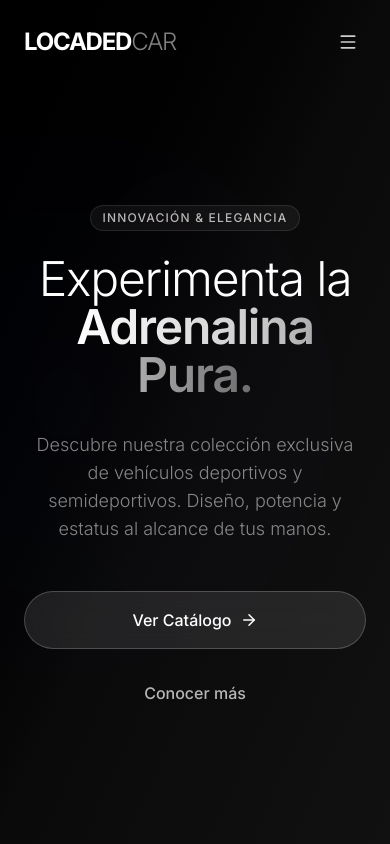
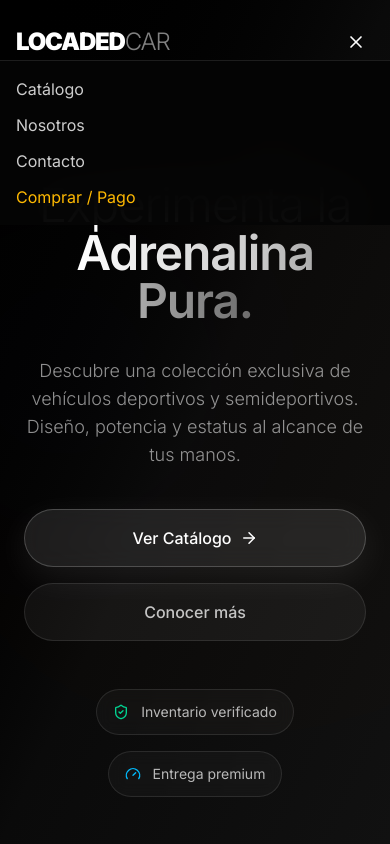
Before and after one commit to YvnPretty/LocadedCar, a Next.js app: page / in a window 390 px wide. Both pictures are taken after a click on the button "Abrir menú". Shown: the top 844 px of the page. Built offline with nearby package versions, Linux system fonts and the light colour scheme; no server answers; the database is empty.

Commit message:
Refine luxury landing and catalog filters

```diff
--- a/src/app/globals.css
+++ b/src/app/globals.css
@@ -12,11 +12,34 @@
   --font-mono: var(--font-geist-mono);
 }
 
+html {
+  scroll-behavior: smooth;
+}
+
 body {
-  background: var(--background);
+  background:
+    radial-gradient(circle at top, rgba(120, 119, 198, 0.18), transparent 30%),
+    radial-gradient(circle at bottom right, rgba(251, 146, 60, 0.12), transparent 28%),
+    var(--background);
   color: var(--foreground);
   font-family: var(--font-sans), Arial, Helvetica, sans-serif;
   overflow-x: hidden;
+}
+
+body::before {
+  content: "";
+  position: fixed;
+  inset: 0;
+  pointer-events: none;
+  background-image: linear-gradient(rgba(255,255,255,0.02) 1px, transparent 1px),
+    linear-gradient(90deg, rgba(255,255,255,0.02) 1px, transparent 1px);
+  background-size: 32px 32px;
+  mask-image: radial-gradient(circle at center, black, transparent 80%);
+}
+
+::selection {
+  background: rgba(255, 255, 255, 0.25);
+  color: white;
 }
 
 /* Glassmorphism utilities */
@@ -31,3 +54,7 @@ body {
 .glass-button {
   @apply bg-white/10 backdrop-blur-md border border-white/20 hover:bg-white/20 transition-all duration-300;
 }
+
+.soft-ring {
+  box-shadow: 0 0 0 1px rgba(255,255,255,0.08), 0 10px 30px rgba(0,0,0,0.25);
+}
--- a/src/components/CatalogGrid.tsx
+++ b/src/components/CatalogGrid.tsx
@@ -2,7 +2,7 @@
 
 import { useState, useMemo } from "react";
 import { motion, AnimatePresence } from "framer-motion";
-import { ChevronDown, ChevronUp } from "lucide-react";
+import { ChevronDown, ChevronUp, SlidersHorizontal } from "lucide-react";
 import type { Vehiculo } from "@prisma/client";
 import CarCard from "@/components/CarCard";
 
@@ -10,52 +10,57 @@ interface CatalogGridProps {
   cars: Vehiculo[];
 }
 
-const BRANDS = ["Mercedes-Benz", "Porsche", "Audi", "Ferrari", "Lamborghini", "Bugatti", "Pagani", "Ford", "Chevrolet"];
-const TYPES = ["Deportivo", "Semideportivo"];
+export default function CatalogGrid({ cars }: CatalogGridProps) {
+  const brandOptions = useMemo(
+    () => Array.from(new Set(cars.map((car) => car.marca))).sort((a, b) => a.localeCompare(b)),
+    [cars],
+  );
 
-export default function CatalogGrid({ cars }: CatalogGridProps) {
+  const typeOptions = useMemo(
+    () =>
+      Array.from(new Set(cars.map((car) => car.tipo.charAt(0).toUpperCase() + car.tipo.slice(1)))).sort((a, b) =>
+        a.localeCompare(b),
+      ),
+    [cars],
+  );
+
   const [selectedBrands, setSelectedBrands] = useState<string[]>([]);
   const [selectedTypes, setSelectedTypes] = useState<string[]>([]);
-
-  // Accordion state
   const [isBrandOpen, setIsBrandOpen] = useState(true);
   const [isTypeOpen, setIsTypeOpen] = useState(true);
 
   const toggleBrand = (brand: string) => {
-    setSelectedBrands(prev =>
-      prev.includes(brand) ? prev.filter(b => b !== brand) : [...prev, brand]
-    );
+    setSelectedBrands((prev) => (prev.includes(brand) ? prev.filter((b) => b !== brand) : [...prev, brand]));
   };
 
   const toggleType = (type: string) => {
-    setSelectedTypes(prev =>
-      prev.includes(type) ? prev.filter(t => t !== type) : [...prev, type]
-    );
+    setSelectedTypes((prev) => (prev.includes(type) ? prev.filter((t) => t !== type) : [...prev, type]));
   };
 
   const filteredCars = useMemo(() => {
     return cars.filter((car) => {
       const matchBrand = selectedBrands.length === 0 || selectedBrands.includes(car.marca);
-
-      // Need to capitalize car.tipo because the seed uses lower case 'deportivo' but array has 'Deportivo'
       const capitalizedCarType = car.tipo.charAt(0).toUpperCase() + car.tipo.slice(1);
       const matchType = selectedTypes.length === 0 || selectedTypes.includes(capitalizedCarType);
-
       return matchBrand && matchType;
     });
   }, [cars, selectedBrands, selectedTypes]);
 
   return (
     <div className="w-full flex flex-col md:flex-row gap-10 items-start">
+      <aside className="w-full md:w-72 flex-shrink-0 mb-8 md:mb-0">
+        <div className="glass rounded-3xl p-5 soft-ring">
+          <div className="flex items-center justify-between mb-6">
+            <h3 className="text-xl font-medium text-white">Filtros</h3>
+            <div className="rounded-full bg-white/5 p-2 text-white/70">
+              <SlidersHorizontal size={16} />
+            </div>
+          </div>
 
-      {/* Sidebar de Filtros (Columna Izquierda) */}
-      <aside className="w-full md:w-64 flex-shrink-0 mb-8 md:mb-0">
-        <h3 className="text-xl font-medium text-white mb-6">Filtros</h3>
-
-        {/* Acordeón: Marca */}
           <div className="border-t border-white/10 py-4">
             <button
-            onClick={() => setIsBrandOpen(!isBrandOpen)}
+              type="button"
+              onClick={() => setIsBrandOpen((prev) => !prev)}
               className="w-full flex items-center justify-between text-white/80 hover:text-white transition-colors mb-2"
             >
               <span className="font-medium">Marca</span>
@@ -70,31 +75,50 @@ export default function CatalogGrid({ cars }: CatalogGridProps) {
                   exit={{ height: 0, opacity: 0 }}
                   className="overflow-hidden flex flex-col gap-3 mt-4"
                 >
-                {BRANDS.map(brand => (
-                  <label key={brand} className="flex items-center gap-3 cursor-pointer group">
-                    <div className={`w-5 h-5 rounded border flex items-center justify-center transition-colors ${
-                      selectedBrands.includes(brand)
-                        ? 'bg-white border-white'
-                        : 'border-white/30 group-hover:border-white/60 bg-transparent'
-                    }`}>
-                      {selectedBrands.includes(brand) && (
-                        <motion.svg initial={{ scale: 0 }} animate={{ scale: 1 }} className="w-3 h-3 text-black" fill="none" viewBox="0 0 24 24" stroke="currentColor" strokeWidth={3}>
+                  {brandOptions.map((brand) => {
+                    const checked = selectedBrands.includes(brand);
+                    return (
+                      <button
+                        key={brand}
+                        type="button"
+                        onClick={() => toggleBrand(brand)}
+                        className={`flex items-center gap-3 cursor-pointer group px-2 py-2 rounded-xl text-left transition-colors ${
+                          checked ? "bg-white/8" : "hover:bg-white/5"
+                        }`}
+                        aria-pressed={checked}
+                      >
+                        <span
+                          className={`w-5 h-5 rounded border flex items-center justify-center transition-colors ${
+                            checked ? "bg-white border-white" : "border-white/30 group-hover:border-white/60 bg-transparent"
+                          }`}
+                        >
+                          {checked && (
+                            <motion.svg
+                              initial={{ scale: 0 }}
+                              animate={{ scale: 1 }}
+                              className="w-3 h-3 text-black"
+                              fill="none"
+                              viewBox="0 0 24 24"
+                              stroke="currentColor"
+                              strokeWidth={3}
+                            >
                               <path strokeLinecap="round" strokeLinejoin="round" d="M5 13l4 4L19 7" />
                             </motion.svg>
                           )}
-                    </div>
+                        </span>
                         <span className="text-white/70 group-hover:text-white transition-colors text-sm">{brand}</span>
-                  </label>
-                ))}
+                      </button>
+                    );
+                  })}
                 </motion.div>
               )}
             </AnimatePresence>
           </div>
 
-        {/* Acordeón: Carrocerías / Tipo */}
           <div className="border-t border-white/10 py-4">
             <button
-            onClick={() => setIsTypeOpen(!isTypeOpen)}
+              type="button"
+              onClick={() => setIsTypeOpen((prev) => !prev)}
               className="w-full flex items-center justify-between text-white/80 hover:text-white transition-colors mb-2"
             >
               <span className="font-medium">Carrocerías</span>
@@ -109,30 +133,61 @@ export default function CatalogGrid({ cars }: CatalogGridProps) {
                   exit={{ height: 0, opacity: 0 }}
                   className="overflow-hidden flex flex-col gap-3 mt-4"
                 >
-                {TYPES.map(type => (
-                  <label key={type} className="flex items-center gap-3 cursor-pointer group">
-                    <div className={`w-5 h-5 rounded border flex items-center justify-center transition-colors ${
-                      selectedTypes.includes(type)
-                        ? 'bg-white border-white'
-                        : 'border-white/30 group-hover:border-white/60 bg-transparent'
-                    }`}>
-                      {selectedTypes.includes(type) && (
-                        <motion.svg initial={{ scale: 0 }} animate={{ scale: 1 }} className="w-3 h-3 text-black" fill="none" viewBox="0 0 24 24" stroke="currentColor" strokeWidth={3}>
+                  {typeOptions.map((type) => {
+                    const checked = selectedTypes.includes(type);
+                    return (
+                      <button
+                        key={type}
+                        type="button"
+                        onClick={() => toggleType(type)}
+                        className={`flex items-center gap-3 cursor-pointer group px-2 py-2 rounded-xl text-left transition-colors ${
+                          checked ? "bg-white/8" : "hover:bg-white/5"
+                        }`}
+                        aria-pressed={checked}
+                      >
+                        <span
+                          className={`w-5 h-5 rounded border flex items-center justify-center transition-colors ${
+                            checked ? "bg-white border-white" : "border-white/30 group-hover:border-white/60 bg-transparent"
+                          }`}
+                        >
+                          {checked && (
+                            <motion.svg
+                              initial={{ scale: 0 }}
+                              animate={{ scale: 1 }}
+                              className="w-3 h-3 text-black"
+                              fill="none"
+                              viewBox="0 0 24 24"
+                              stroke="currentColor"
+                              strokeWidth={3}
+                            >
                               <path strokeLinecap="round" strokeLinejoin="round" d="M5 13l4 4L19 7" />
                             </motion.svg>
                           )}
-                    </div>
+                        </span>
                         <span className="text-white/70 group-hover:text-white transition-colors text-sm">{type}</span>
-                  </label>
-                ))}
+                      </button>
+                    );
+                  })}
                 </motion.div>
               )}
             </AnimatePresence>
           </div>
 
+          {(selectedBrands.length > 0 || selectedTypes.length > 0) && (
+            <button
+              type="button"
+              onClick={() => {
+                setSelectedBrands([]);
+                setSelectedTypes([]);
+              }}
+              className="mt-4 w-full px-4 py-2 rounded-full border border-white/10 bg-white/5 text-sm text-white/70 hover:text-white hover:bg-white/10 transition-colors"
+            >
+              Limpiar filtros
+            </button>
+          )}
+        </div>
       </aside>
 
-      {/* Grid de Autos Animado (Columna Derecha) */}
       <div className="flex-1">
         <div className="flex justify-between items-center mb-6">
           <p className="text-white/50 text-sm font-medium">{filteredCars.length} modelos</p>
@@ -155,7 +210,6 @@ export default function CatalogGrid({ cars }: CatalogGridProps) {
           </AnimatePresence>
         </motion.div>
 
-        {/* Empty State */}
         {filteredCars.length === 0 && (
           <motion.div
             initial={{ opacity: 0 }}
@@ -164,10 +218,14 @@ export default function CatalogGrid({ cars }: CatalogGridProps) {
           >
             <p className="text-white/50 text-lg">No se encontraron vehículos que coincidan con tu búsqueda.</p>
             <button
-              onClick={() => { setSelectedBrands([]); setSelectedTypes([]); }}
+              type="button"
+              onClick={() => {
+                setSelectedBrands([]);
+                setSelectedTypes([]);
+              }}
               className="mt-4 px-6 py-2 bg-white/10 hover:bg-white/20 rounded-full text-white transition-colors"
             >
-              Limpiar Filtros
+              Limpiar filtros
             </button>
           </motion.div>
         )}
--- a/src/components/Hero.tsx
+++ b/src/components/Hero.tsx
@@ -1,42 +1,36 @@
 "use client";
 
+import Link from "next/link";
 import { motion } from "framer-motion";
-import { ArrowRight } from "lucide-react";
+import { ArrowRight, ShieldCheck, Gauge, Sparkles } from "lucide-react";
 
 export default function Hero() {
   return (
     <div className="relative min-h-screen flex items-center justify-center overflow-hidden">
-      {/* Abstract Background for Premium Feel */}
       <div className="absolute inset-0 z-0">
         <div className="absolute inset-0 bg-gradient-to-br from-black via-[#0a0a0a] to-[#111111]" />
 
-        {/* Subtle blurred orbs */}
         <motion.div
-          animate={{
-            scale: [1, 1.2, 1],
-            opacity: [0.1, 0.2, 0.1]
-          }}
+          animate={{ scale: [1, 1.2, 1], opacity: [0.1, 0.22, 0.1] }}
           transition={{ duration: 8, repeat: Infinity, ease: "easeInOut" }}
-          className="absolute top-1/4 -left-32 w-96 h-96 bg-blue-500/20 rounded-full blur-[120px]"
+          className="absolute top-1/4 -left-24 w-80 h-80 bg-blue-500/20 rounded-full blur-[120px]"
         />
         <motion.div
-          animate={{
-            scale: [1, 1.5, 1],
-            opacity: [0.05, 0.15, 0.05]
-          }}
+          animate={{ scale: [1, 1.4, 1], opacity: [0.05, 0.16, 0.05] }}
           transition={{ duration: 10, repeat: Infinity, ease: "easeInOut", delay: 2 }}
-          className="absolute bottom-1/4 -right-32 w-[30rem] h-[30rem] bg-purple-500/10 rounded-full blur-[150px]"
+          className="absolute bottom-1/4 -right-20 w-[28rem] h-[28rem] bg-orange-500/10 rounded-full blur-[150px]"
         />
       </div>
 
-      <div className="relative z-10 text-center px-6 max-w-4xl mx-auto mt-20">
+      <div className="relative z-10 text-center px-6 max-w-5xl mx-auto mt-20">
         <motion.div
           initial={{ opacity: 0, y: 30 }}
           animate={{ opacity: 1, y: 0 }}
           transition={{ duration: 1, ease: "easeOut" }}
         >
-          <span className="inline-block py-1 px-3 rounded-full border border-white/10 bg-white/5 backdrop-blur-md text-xs font-medium tracking-widest text-white/70 mb-6">
-            INNOVACIÓN & ELEGANCIA
+          <span className="inline-flex items-center gap-2 py-1.5 px-4 rounded-full border border-white/10 bg-white/5 backdrop-blur-md text-[10px] font-medium tracking-[0.32em] text-white/70 mb-6 uppercase">
+            <Sparkles size={12} className="text-amber-300" />
+            innovación & elegancia
           </span>
         </motion.div>
 
@@ -46,7 +40,7 @@ export default function Hero() {
           transition={{ duration: 1, ease: "easeOut", delay: 0.2 }}
           className="text-5xl md:text-7xl font-light tracking-tight mb-8"
         >
-          Experimenta la <br className="hidden md:block"/>
+          Experimenta la <br className="hidden md:block" />
           <span className="font-semibold bg-clip-text text-transparent bg-gradient-to-r from-white via-white/80 to-white/40">
             Adrenalina Pura.
           </span>
@@ -56,9 +50,9 @@ export default function Hero() {
           initial={{ opacity: 0, y: 20 }}
           animate={{ opacity: 1, y: 0 }}
           transition={{ duration: 1, ease: "easeOut", delay: 0.4 }}
-          className="text-lg md:text-xl text-white/50 mb-12 font-light max-w-2xl mx-auto"
+          className="text-lg md:text-xl text-white/55 mb-10 font-light max-w-2xl mx-auto"
         >
-          Descubre nuestra colección exclusiva de vehículos deportivos y semideportivos. Diseño, potencia y estatus al alcance de tus manos.
+          Descubre una colección exclusiva de vehículos deportivos y semideportivos. Diseño, potencia y estatus al alcance de tus manos.
         </motion.p>
 
         <motion.div
@@ -67,13 +61,29 @@ export default function Hero() {
           transition={{ duration: 1, ease: "easeOut", delay: 0.6 }}
           className="flex flex-col sm:flex-row items-center justify-center gap-4"
         >
-          <button className="glass-button w-full sm:w-auto px-8 py-4 rounded-full text-white font-medium flex items-center justify-center gap-2 group">
+          <Link href="/catalogo" className="glass-button w-full sm:w-auto px-8 py-4 rounded-full text-white font-medium flex items-center justify-center gap-2 group shadow-[0_10px_35px_rgba(255,255,255,0.08)]">
             Ver Catálogo
             <ArrowRight size={18} className="group-hover:translate-x-1 transition-transform" />
-          </button>
-          <button className="w-full sm:w-auto px-8 py-4 rounded-full text-white/70 font-medium hover:text-white transition-colors">
+          </Link>
+          <Link href="/nosotros" className="w-full sm:w-auto px-8 py-4 rounded-full text-white/75 font-medium hover:text-white transition-colors border border-white/10 bg-white/5">
             Conocer más
-          </button>
+          </Link>
+        </motion.div>
+
+        <motion.div
+          initial={{ opacity: 0, y: 20 }}
+          animate={{ opacity: 1, y: 0 }}
+          transition={{ duration: 1, ease: "easeOut", delay: 0.8 }}
+          className="mt-12 flex flex-col sm:flex-row items-center justify-center gap-4 text-left sm:text-center"
+        >
+          <div className="flex items-center gap-3 rounded-full border border-white/10 bg-white/[0.03] px-4 py-3 text-white/70 backdrop-blur-sm">
+            <ShieldCheck size={16} className="text-emerald-400" />
+            <span className="text-sm">Inventario verificado</span>
+          </div>
+          <div className="flex items-center gap-3 rounded-full border border-white/10 bg-white/[0.03] px-4 py-3 text-white/70 backdrop-blur-sm">
+            <Gauge size={16} className="text-sky-400" />
+            <span className="text-sm">Entrega premium</span>
+          </div>
         </motion.div>
       </div>
     </div>
--- a/src/components/Navbar.tsx
+++ b/src/components/Navbar.tsx
@@ -4,12 +4,13 @@ import { useState, useEffect } from "react";
 import Link from "next/link";
 import { usePathname } from "next/navigation";
 import { motion, AnimatePresence } from "framer-motion";
-import { Menu, ChevronDown } from "lucide-react";
+import { Menu, ChevronDown, X } from "lucide-react";
 
 export default function Navbar() {
   const pathname = usePathname();
   const [scrolled, setScrolled] = useState(false);
   const [menuOpen, setMenuOpen] = useState(false);
+  const [mobileOpen, setMobileOpen] = useState(false);
 
   useEffect(() => {
     const handleScroll = () => {
@@ -19,7 +20,6 @@ export default function Navbar() {
     return () => window.removeEventListener("scroll", handleScroll);
   }, []);
 
-  // Separación estricta de roles: No mostrar la barra pública en la terminal POS ni en el portal de Administración
   if (pathname?.startsWith("/admin") || pathname?.startsWith("/pos")) {
     return null;
   }
@@ -32,19 +32,21 @@ export default function Navbar() {
         scrolled ? "py-4 bg-[#050505]/80 backdrop-blur-xl border-b border-white/10" : "py-6 bg-transparent"
       }`}
     >
-      <div className="max-w-7xl mx-auto px-6 flex items-center justify-between">
-        <Link href="/" className="text-2xl font-bold tracking-tighter text-white">
+      <div className="max-w-7xl mx-auto px-4 sm:px-6 flex items-center justify-between">
+        <Link href="/" className="text-2xl font-black tracking-tighter text-white">
           LOCADED<span className="text-white/50 font-light">CAR</span>
         </Link>
 
         <div className="hidden md:flex items-center gap-8">
-          {/* Dropdown de Modelos */}
           <div
             className="relative"
             onMouseEnter={() => setMenuOpen(true)}
             onMouseLeave={() => setMenuOpen(false)}
           >
-            <button className="flex items-center gap-1 text-sm font-medium text-white/70 hover:text-white transition-colors py-2">
+            <button
+              type="button"
+              className="flex items-center gap-1 text-sm font-medium text-white/70 hover:text-white transition-colors py-2"
+            >
               Modelos
               <ChevronDown size={14} className={`transition-transform duration-300 ${menuOpen ? "rotate-180" : ""}`} />
             </button>
@@ -56,11 +58,11 @@ export default function Navbar() {
                   animate={{ opacity: 1, y: 0 }}
                   exit={{ opacity: 0, y: 10 }}
                   transition={{ duration: 0.2 }}
-                  className="absolute top-full left-1/2 -translate-x-1/2 mt-2 w-[400px] glass border border-white/10 rounded-2xl p-6 shadow-2xl"
+                  className="absolute top-full left-1/2 -translate-x-1/2 mt-2 w-[420px] glass border border-white/10 rounded-2xl p-6 shadow-[0_25px_80px_rgba(0,0,0,0.45)]"
                 >
                   <div className="grid grid-cols-2 gap-8">
                     <div>
-                      <h4 className="text-xs uppercase font-semibold tracking-wider text-white/40 mb-3">Carrocerías</h4>
+                      <h4 className="text-[10px] uppercase font-semibold tracking-[0.2em] text-white/40 mb-3">Carrocerías</h4>
                       <div className="flex flex-col gap-2">
                         <Link href="/catalogo" className="text-sm text-white/70 hover:text-white hover:translate-x-1 transition-all">Todos los Modelos</Link>
                         <Link href="/catalogo" className="text-sm text-white/70 hover:text-white hover:translate-x-1 transition-all">Deportivo</Link>
@@ -68,7 +70,7 @@ export default function Navbar() {
                       </div>
                     </div>
                     <div>
-                      <h4 className="text-xs uppercase font-semibold tracking-wider text-white/40 mb-3">Nuestras Marcas</h4>
+                      <h4 className="text-[10px] uppercase font-semibold tracking-[0.2em] text-white/40 mb-3">Nuestras Marcas</h4>
                       <div className="flex flex-col gap-2">
                         <Link href="/catalogo" className="text-sm text-white/70 hover:text-white hover:translate-x-1 transition-all">Mercedes-Benz</Link>
                         <Link href="/catalogo" className="text-sm text-white/70 hover:text-white hover:translate-x-1 transition-all">Porsche</Link>
@@ -84,27 +86,46 @@ export default function Navbar() {
             </AnimatePresence>
           </div>
 
-          <Link href="/nosotros" className="text-sm font-medium text-white/70 hover:text-white transition-colors">
-            Nosotros
-          </Link>
-          <Link href="/contacto" className="text-sm font-medium text-white/70 hover:text-white transition-colors">
-            Contacto
-          </Link>
+          <Link href="/nosotros" className="text-sm font-medium text-white/70 hover:text-white transition-colors">Nosotros</Link>
+          <Link href="/contacto" className="text-sm font-medium text-white/70 hover:text-white transition-colors">Contacto</Link>
           <Link href="/checkout" className="text-sm font-medium text-amber-400 hover:text-amber-300 transition-colors flex items-center gap-1.5">
-            <span className="w-1.5 h-1.5 rounded-full bg-amber-400 animate-pulse"></span>
+            <span className="w-1.5 h-1.5 rounded-full bg-amber-400 animate-pulse" />
             Comprar / Pago
           </Link>
         </div>
 
-        <div className="flex items-center gap-4">
-          <button className="md:hidden p-2 hover:bg-white/10 rounded-full transition-colors">
-            <Menu size={20} className="text-white/80" />
+        <div className="flex items-center gap-3">
+          <button
+            type="button"
+            aria-label="Abrir menú"
+            className="md:hidden p-2 hover:bg-white/10 rounded-full transition-colors"
+            onClick={() => setMobileOpen((prev) => !prev)}
+          >
+            {mobileOpen ? <X size={20} className="text-white" /> : <Menu size={20} className="text-white/80" />}
           </button>
           <Link href="/contacto" className="hidden md:block glass-button px-5 py-2 rounded-full text-sm font-medium text-white">
             Agendar Cita
           </Link>
         </div>
       </div>
+
+      <AnimatePresence>
+        {mobileOpen && (
+          <motion.div
+            initial={{ opacity: 0, height: 0 }}
+            animate={{ opacity: 1, height: "auto" }}
+            exit={{ opacity: 0, height: 0 }}
+            className="md:hidden overflow-hidden border-t border-white/10 bg-[#050505]/95 backdrop-blur-xl"
+          >
+            <div className="max-w-7xl mx-auto px-4 py-4 flex flex-col gap-3">
+              <Link href="/catalogo" onClick={() => setMobileOpen(false)} className="text-white/80 hover:text-white">Catálogo</Link>
+              <Link href="/nosotros" onClick={() => setMobileOpen(false)} className="text-white/80 hover:text-white">Nosotros</Link>
+              <Link href="/contacto" onClick={() => setMobileOpen(false)} className="text-white/80 hover:text-white">Contacto</Link>
+              <Link href="/checkout" onClick={() => setMobileOpen(false)} className="text-amber-400 hover:text-amber-300">Comprar / Pago</Link>
+            </div>
+          </motion.div>
+        )}
+      </AnimatePresence>
     </motion.nav>
   );
 }
```
Lines whose indentation alone changed are shown as unchanged.
